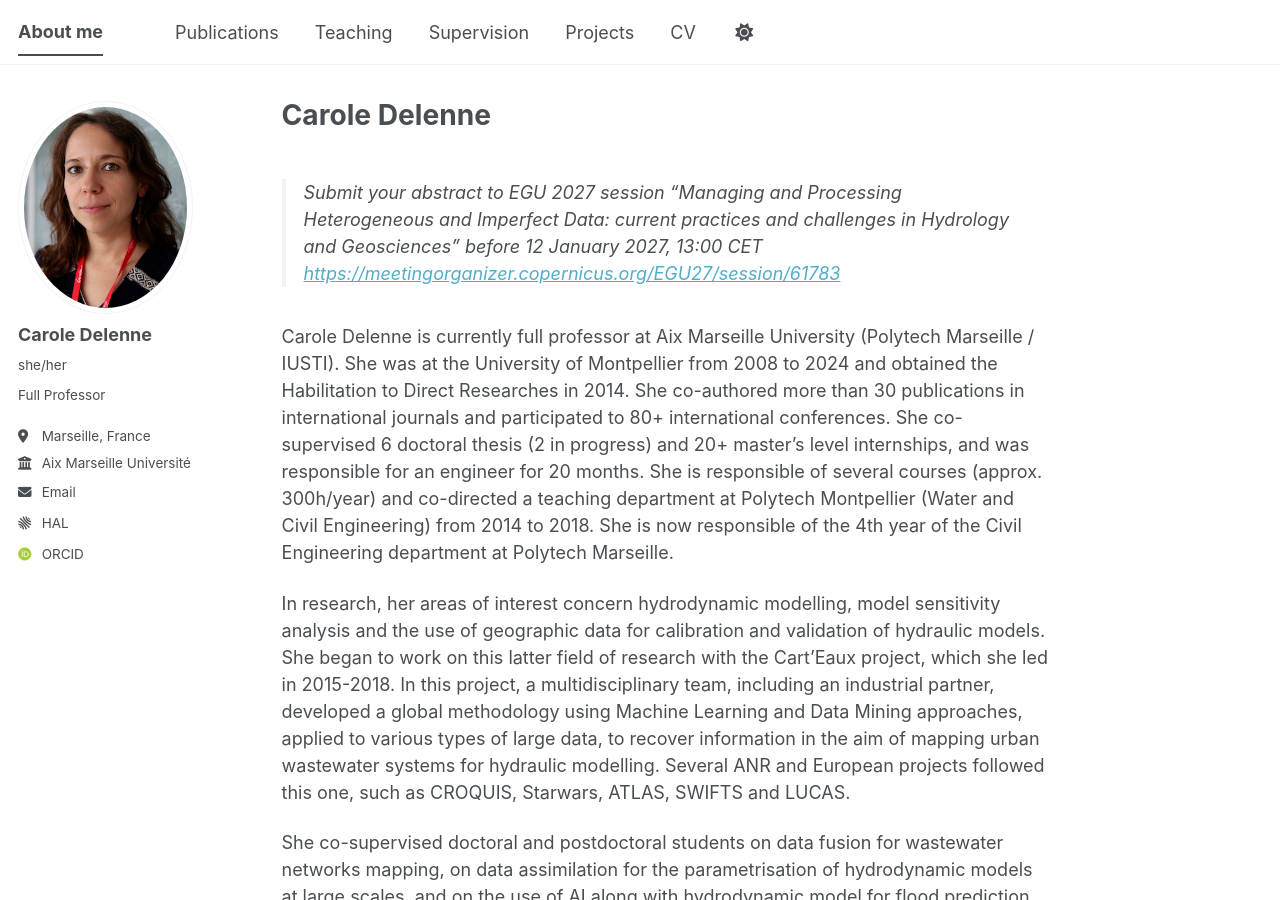
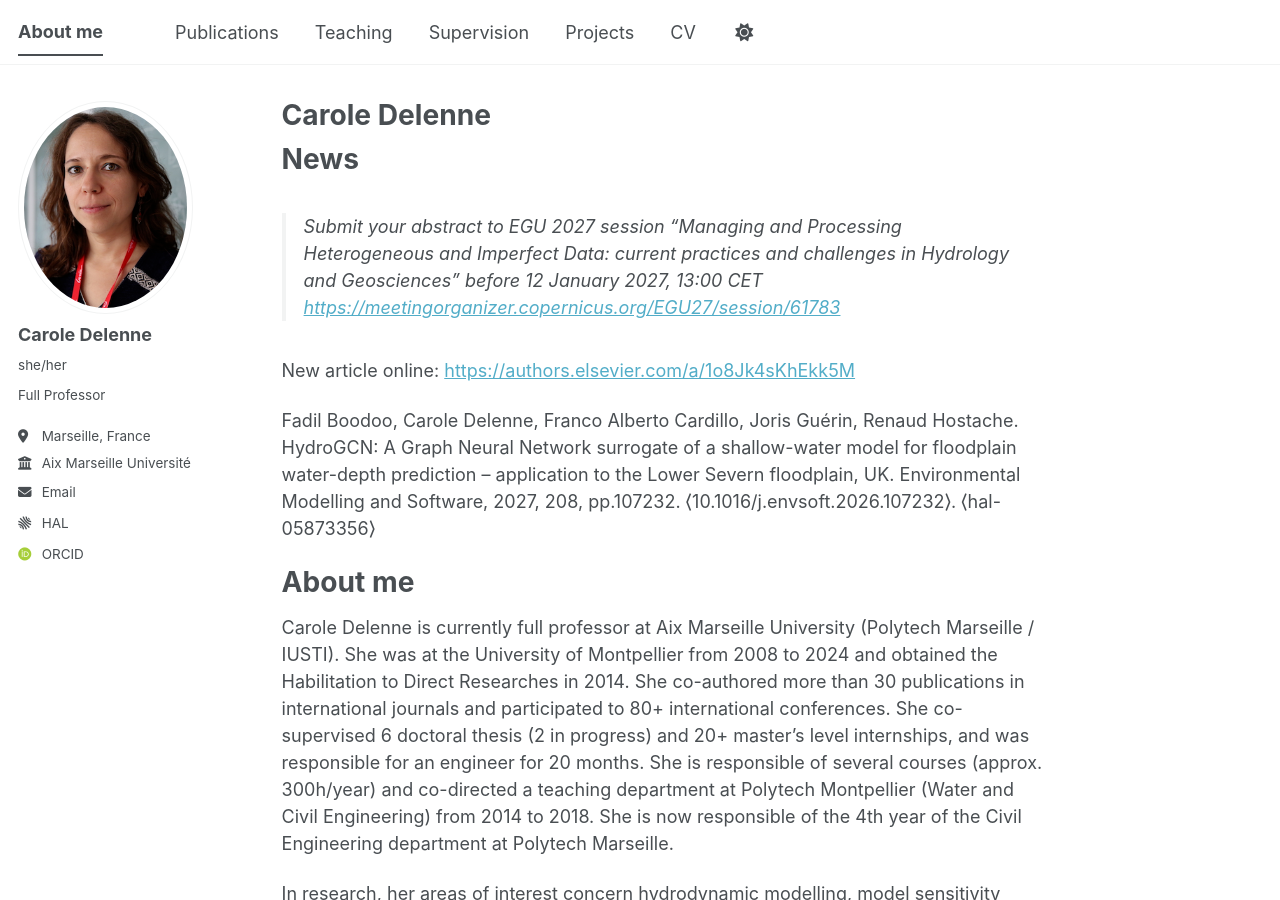
Before and after one commit to caroledelenne/caroledelenne.github.io, a Jekyll site: the page built from _pages/about.md, in a window 1280 px wide and 900 px high. Built offline with Jekyll 4.4.1, drawn with Linux system fonts in a browser that asks for light colours; some web fonts are replaced; a script bundle is joined from its source files by our own code; library files that are not in the unit come from our copies.

Commit message:
add news

```diff
--- a/_pages/about.md
+++ b/_pages/about.md
@@ -7,13 +7,17 @@ redirect_from:
   - /about.html
 ---
 
-
+# News
 > Submit your abstract to EGU 2027 session
 > "Managing and Processing Heterogeneous and Imperfect Data: current practices and challenges in Hydrology and Geosciences"
 > before 12 January 2027, 13:00 CET
 > [https://meetingorganizer.copernicus.org/EGU27/session/61783](https://meetingorganizer.copernicus.org/EGU27/session/61783)
 
+New article online: [https://authors.elsevier.com/a/1o8Jk4sKhEkk5M](https://authors.elsevier.com/a/1o8Jk4sKhEkk5M)
 
+Fadil Boodoo, Carole Delenne, Franco Alberto Cardillo, Joris Guérin, Renaud Hostache. HydroGCN: A Graph Neural Network surrogate of a shallow-water model for floodplain water-depth prediction – application to the Lower Severn floodplain, UK. Environmental Modelling and Software, 2027, 208, pp.107232. ⟨10.1016/j.envsoft.2026.107232⟩. ⟨hal-05873356⟩
+
+# About me
 Carole Delenne is currently full professor at Aix Marseille University (Polytech Marseille / IUSTI). She was at the University of Montpellier from 2008 to 2024 and obtained the Habilitation to Direct Researches in 2014.
 She co-authored more than 30 publications in international journals and participated to 80+ international conferences.
 She co-supervised 6 doctoral thesis (2 in progress) and 20+ master's level internships, and was responsible for an engineer for 20 months.
```
